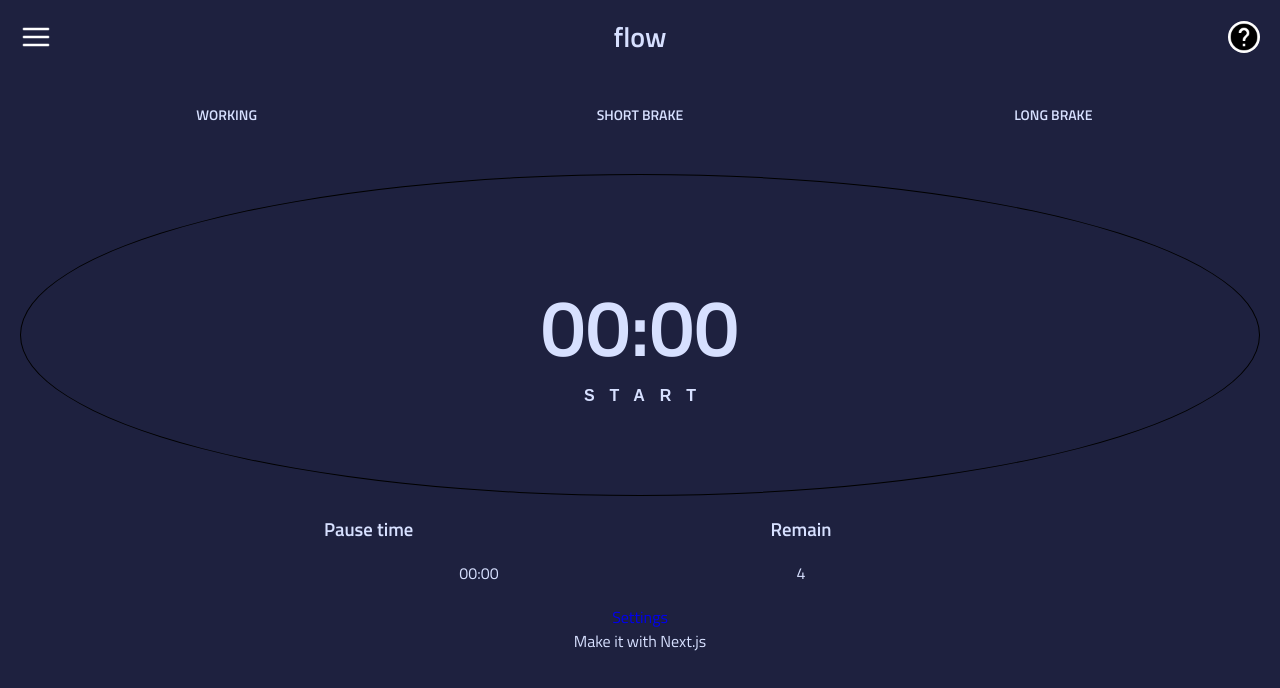
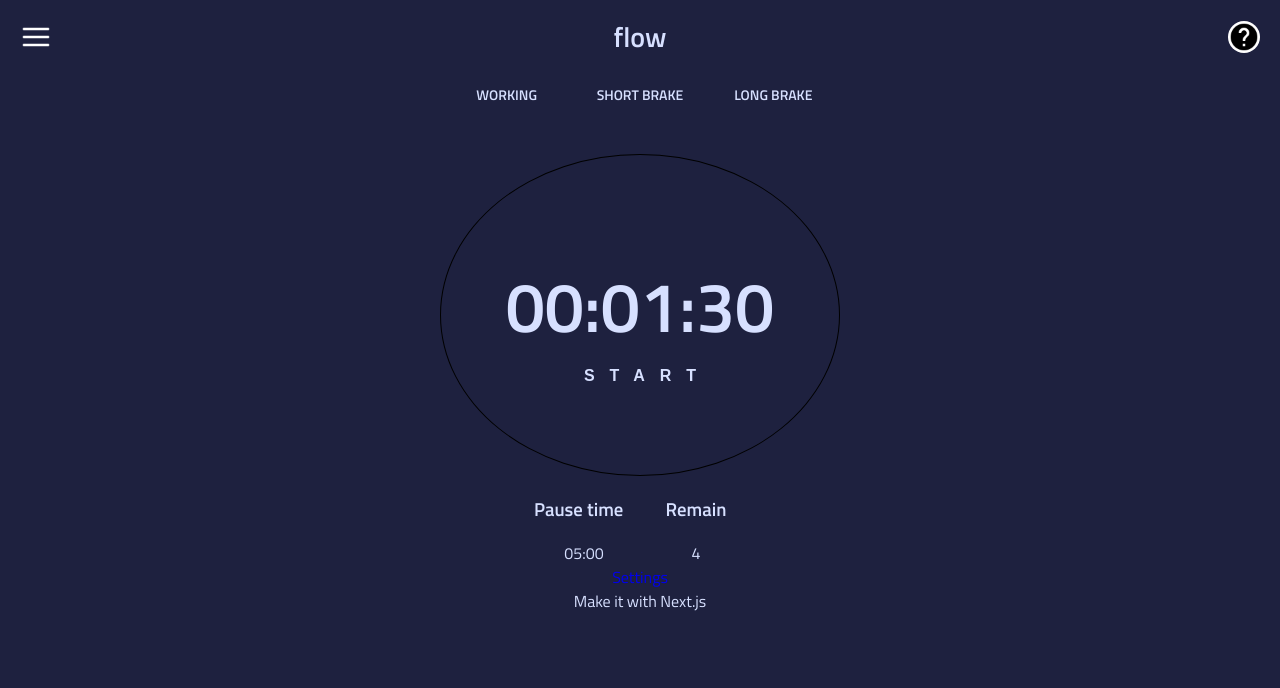
Before and after one commit to hectormoba/flow-app, a Next.js app: page / in a window 1280 px wide. Shown: the top 688 px of the page. Built offline with nearby package versions, Linux system fonts and the light colour scheme.

Commit message:
working on timer functionality. We haven't added free time counting yet

```diff
--- a/components/timer/PauseCounter.js
+++ b/components/timer/PauseCounter.js
@@ -1,15 +1,52 @@
+import { useState, useEffect } from 'react';
 import styles from './timer.module.scss';
 
-export default function PauseCounter(){
+export default function PauseCounter(props){
+  const { isActivePause, pauseCount } = props;
+  const [ pauseMinutes, setPauseMinutes ] = useState(5);
+  const [ pauseSeconds, setPauseSeconds ] = useState(0);
+
+  useEffect(() => {
+    let interval = null;
+    if(isActivePause) {
+      if(pauseMinutes === 0 && pauseSeconds === 0) {
+        // pause = false and restart timer
+      } else if(pauseSeconds === 0) {
+        interval = setInterval(() => {
+          setPauseMinutes(pauseMinutes - 1);
+          setPauseSeconds(59);
+        }, 200)
+      } else {
+        interval = setInterval(() => {
+          setPauseSeconds(pauseSeconds - 1);
+        }, 200);
+      }
+    } else if(!isActivePause) {
+      clearInterval(interval),
+      setPauseMinutes(5)
+      setPauseSeconds(0);
+    }
+    return () => clearInterval(interval);
+  },[isActivePause, pauseMinutes, pauseSeconds])
+
+
+let pauseTime = "00:00";
+
+if(pauseSeconds < 10) {
+  pauseTime=`0${pauseMinutes}:0${pauseSeconds}`
+} else {
+  pauseTime = `0${pauseMinutes}:${pauseSeconds}`
+}
+
   return(
     <section className={styles.pause}>
       <div className={styles.pause__item}>
         <h3 className="text-m">Pause time</h3>
-        <p>00:00</p>
+        <p>{pauseTime}</p>
       </div>
       <div className={styles.pause__item}>
         <h3 className="text-m">Remain</h3>
-        <p>4</p>
+        <p>{pauseCount}</p>
       </div>
     </section>
   )
--- a/components/timer/Timer.js
+++ b/components/timer/Timer.js
@@ -1,14 +1,56 @@
+import { useState, useEffect } from 'react';
 import styles from './timer.module.scss';
 import PauseCounter from "./PauseCounter";
 
-export default function Timer(){
+export default function Timer(props){
+  const { seconds, minutes, hours, startStop, isActive } = props;
+  const [ pauseCount , setPauseCount ] = useState(4)
+  const [ isActivePause, setIsActivePause ] = useState (false);
+
+  const handleClick = () => {
+    if(!isActive) {
+      if(isActivePause && pauseCount > 0) {
+        startStop();
+        setPauseCount(pauseCount - 1)
+        setIsActivePause(!isActivePause)
+      } else {
+        startStop();
+      }
+    } else if(isActive) {
+      startStop();
+      setIsActivePause(!isActivePause);
+    }
+  }
+
+  useEffect(() => {
+    if(!isActive && (minutes === 0 && seconds === 0)) {
+      setIsActivePause(!isActivePause)
+    }
+  },[isActive])
+
+  let time = "00:00:00"
+
+
+  if(minutes < 10 && seconds < 10) {
+    time = `0${hours}:0${minutes}:0${seconds}`
+  } else if(minutes < 10 && seconds >= 10) {
+    time = `0${hours}:0${minutes}:${seconds}`
+  } else if(minutes >= 10 && seconds < 10) {
+    time = `0${hours}:${minutes}:0${seconds}`
+  } else {
+    time = `0${hours}:${minutes}:${seconds}`
+  }
+
   return(
     <>
       <section className={`${styles.timer} font-xlplus`}>
-        <h1 className={styles.timer__numbers}>00:00</h1>
-        <button className={`${styles.timer__button} font-l`}>Start</button>
+        <h1 className={styles.timer__numbers}>{time}</h1>
+        <button onClick={handleClick} className={`${styles.timer__button} font-l`}>{isActive ? "Pause" : "Start"}</button>
       </section>
-      <PauseCounter />
+      <PauseCounter
+        isActivePause={isActivePause}
+        pauseCount={pauseCount}
+      />
     </>
   )
 }
--- a/components/timer/timer.module.scss
+++ b/components/timer/timer.module.scss
@@ -12,7 +12,7 @@
 
 .timer__numbers {
   //reduce font size in mobile
-  font-size: 80px !important;
+  font-size: 70px !important;
   margin: 0;
 }
 
--- /dev/null
+++ b/lib/clock/Clock.js
@@ -0,0 +1,51 @@
+import { useEffect, useState } from 'react';
+import Timer from 'components/timer/Timer'
+
+export default function Clock(props) {
+  const [ seconds, setSeconds ] = useState(30);
+  const [ minutes, setMinutes ] = useState(1);
+  const [ hours, setHours ] = useState(0);
+  const [ isActive, setIsActive ] = useState(false)
+
+  const startStop = () => {
+    setIsActive(!isActive);
+  }
+
+  useEffect(() => {
+    let interval = null;
+    if(isActive) {
+      if(seconds === 0 && minutes === 0 && hours === 0) {
+        setIsActive(!isActive);
+      }
+      if(seconds === 0 && minutes === 0) {
+        interval = setInterval(() => {
+          setHours(hours - 1);
+          setMinutes(59);
+          setSeconds(59)
+        }, 200);
+      } else if(seconds === 0) {
+        interval = setInterval(() => {
+          setMinutes(minutes - 1);
+          setSeconds(59);
+        }, 200)
+      } else {
+        interval = setInterval(() => {
+          setSeconds(seconds - 1);
+        }, 200);
+      }
+    } else if(!isActive){
+      clearInterval(interval);
+    }
+    return () => clearInterval(interval)
+  },[isActive, seconds, minutes, hours])
+
+  return (
+    <Timer
+      startStop={startStop}
+      isActive={isActive}
+      seconds={seconds}
+      minutes={minutes}
+      hours={hours}
+    />
+  )
+}
--- a/pages/_document.js
+++ b/pages/_document.js
@@ -1,5 +1,4 @@
 import Document, { Html, Head, Main, NextScript } from 'next/document';
-
 class MyDocument extends Document {
   render(){
     return(
--- a/pages/index.js
+++ b/pages/index.js
@@ -1,12 +1,12 @@
 import HomeLayout from "components/layouts/home/HomeLayout";
 import Slider from "components/slider/Slider"
-import Timer from "components/timer/Timer";
+import Clock from "lib/clock/Clock";
 
 export default function HomePage() {
   return (
     <>
       <Slider />
-      <Timer />
+      <Clock />
     </>
   )
 }
--- a/pages/settings.js
+++ b/pages/settings.js
@@ -1,7 +1,7 @@
 import Image from 'next/image';
 import Link from 'next/link';
 import ModalLayout from 'components/layouts/modal/ModalLayout';
-import close from 'public/icons8-close-30.png';
+import Close from 'public/icons8-close-30.png';
 
 export default function Settings(){
   return (
@@ -11,7 +11,7 @@ export default function Settings(){
         <Link href="/">
           <Image
             layout="fixed"
-            src={close}
+            src={Close}
           />
         </Link>
       </nav>
--- a/styles/_variables.scss
+++ b/styles/_variables.scss
@@ -2,6 +2,17 @@
 $xl-spacing: 40px;
 $m-spacing: 20px;
 $s-spacing: 12px;
+
+/* width for boxes */
+
+$mobile-width: 400px;
+$tablet-width: 600px;
+$desktop-width: 900px;
+
+/* width for screen size */
+
+$mobile: 500px;
+$tablet: 868px;
 
 /* font sizes */
 $xlplus-fs: 100px;
--- a/styles/main.scss
+++ b/styles/main.scss
@@ -20,9 +20,20 @@
   text-transform: uppercase;
 }
 
+.main {
+  padding: $m-spacing;
+  @media (min-width: $mobile) {
+    padding: 0;
+    max-width: $mobile-width;
+    margin: 0 auto;
+  }
+}
+
 .modal_main {
   background-color: $font-color;
   color: $main-bg;
+  position: absolute;
+  z-index: 1;
 }
 
 /* Global resets */
@@ -32,10 +43,6 @@ body {
   font-family: "Titillium Web", sans-serif;
   background-color: $main-bg;
   color: $font-color;
-}
-
-.main {
-  padding: $m-spacing;
 }
 
 // avoiding h1,h2 brower size in FF
```
